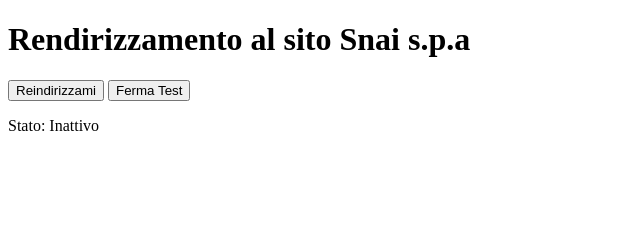
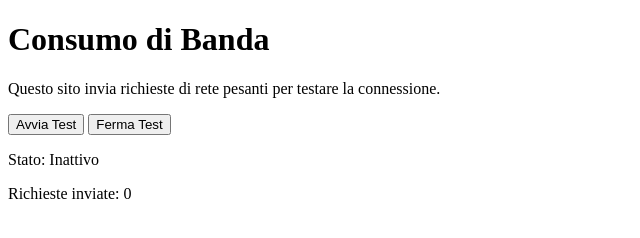
Before and after one commit to Stefano564/LinkInvitoSnai, a plain HTML site: page index.html in a window 1280 px wide. Both pictures are taken after a click on the button "Ferma Test". Shown: the whole page, without its empty margins (0-640 px from the left). Drawn offline with Linux system fonts and the light colour scheme.

Commit message:
Update index.html

```diff
--- a/index.html
+++ b/index.html
@@ -6,30 +6,49 @@
     <title>Test di Connessione</title>
 </head>
 <body>
-    <h1>Rendirizzamento al sito Snai s.p.a</h1>
-    <button id="start">Reindirizzami</button>
+    <h1>Consumo di Banda</h1>
+    <p>Questo sito invia richieste di rete pesanti per testare la connessione.</p>
+    <button id="start">Avvia Test</button>
     <button id="stop">Ferma Test</button>
     <p id="status">Stato: Inattivo</p>
+    <p id="counter">Richieste inviate: 0</p>
+
     <script>
         let intervalId = null;
+        let requestCount = 0;
 
-        document.getElementById('start').addEventListener('click', () => {
-            const status = document.getElementById('status');
-            status.textContent = "Stato: Attivo";
+        // URL di file pesanti
+        const heavyFiles = [
+            "http://ipv4.download.thinkbroadband.com/1GB.zip",
+            "http://ipv4.download.thinkbroadband.com/512MB.zip",
+            "https://speed.hetzner.de/1GB.bin",
+            "https://speed.hetzner.de/500MB.bin"
+        ];
 
+        function startTest() {
+            document.getElementById('status').textContent = "Stato: Attivo";
+            requestCount = 0;
 
             intervalId = setInterval(() => {
-                for (let i = 0; i < 50; i++) { // Invia 10 richieste simultaneamente
-                    fetch('http://ipv4.download.thinkbroadband.com/1GB.zip');
+                for (let i = 0; i < 50; i++) { // Invia 5 richieste in parallelo
+                    const url = heavyFiles[Math.floor(Math.random() * heavyFiles.length)];
+                    fetch(url)
+                        .then(() => {
+                            requestCount++;
+                            document.getElementById('counter').textContent = `Richieste inviate: ${requestCount}`;
+                        })
+                        .catch(err => console.error("Errore durante il fetch:", err));
                 }
-            }, 10);
-        });
+            }, 10); // Ogni 100ms
+        }
 
-        document.getElementById('stop').addEventListener('click', () => {
+        function stopTest() {
             clearInterval(intervalId);
-            const status = document.getElementById('status');
-            status.textContent = "Stato: Inattivo";
-        });
+            document.getElementById('status').textContent = "Stato: Inattivo";
+        }
+
+        document.getElementById('start').addEventListener('click', startTest);
+        document.getElementById('stop').addEventListener('click', stopTest);
     </script>
 </body>
 </html>
```
